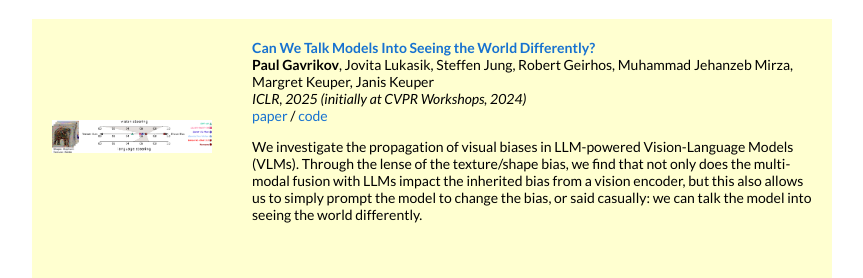
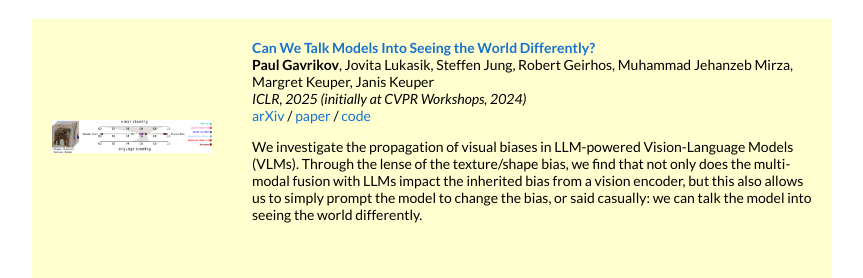
Before and after one commit to paulgavrikov/paulgavrikov.github.io, a Jekyll site: the page built from _posts/2018-05-15-intro.markdown, in a window 1280 px wide and 900 px high, scrolled down 593 px. Shown: the part 153-431 px from the top of the window, without its empty margins (208-1071 px from the left). Built offline with Jekyll 4.4.1, drawn with Linux system fonts in a browser that asks for light colours.

Commit message:
publications: update paper link and details for "Can We Talk Models Into Seeing the World Differently?"

```diff
--- a/_data/publications.yml
+++ b/_data/publications.yml
@@ -1,12 +1,12 @@
 - publication:
   title: "Can We Talk Models Into Seeing the World Differently?"
   authors: <b>Paul Gavrikov</b>, Jovita Lukasik, Steffen Jung, Robert Geirhos, Muhammad Jehanzeb Mirza, Margret Keuper, Janis Keuper
-  paperlink: https://openreview.net/forum?id=iVMcYxTiVM
+  paperlink: https://arxiv.org/abs/2403.09193
   conference: "ICLR, 2025 (initially at CVPR Workshops, 2024)"
   time: 2024
   highlight: True
   short: "We investigate the propagation of visual biases in LLM-powered Vision-Language Models (VLMs). Through the lense of the texture/shape bias, we find that not only does the multi-modal fusion with LLMs impact the inherited bias from a vision encoder, but this also allows us to simply prompt the model to change the bias, or said casually: we can talk the model into seeing the world differently."
-  details: <a href="https://openreview.net/forum?id=iVMcYxTiVM">paper</a> / <a href="https://github.com/paulgavrikov/vlm_shapebias">code</a>
+  details: <a href="https://arxiv.org/abs/2403.09193">arXiv</a> / <a href="https://openreview.net/forum?id=iVMcYxTiVM">paper</a> / <a href="https://github.com/paulgavrikov/vlm_shapebias">code</a>
   image: images/tn_vlm_shapebias.png
 - publication:
   title: "How Do Training Methods Influence the Utilization of Vision Models?"
```
